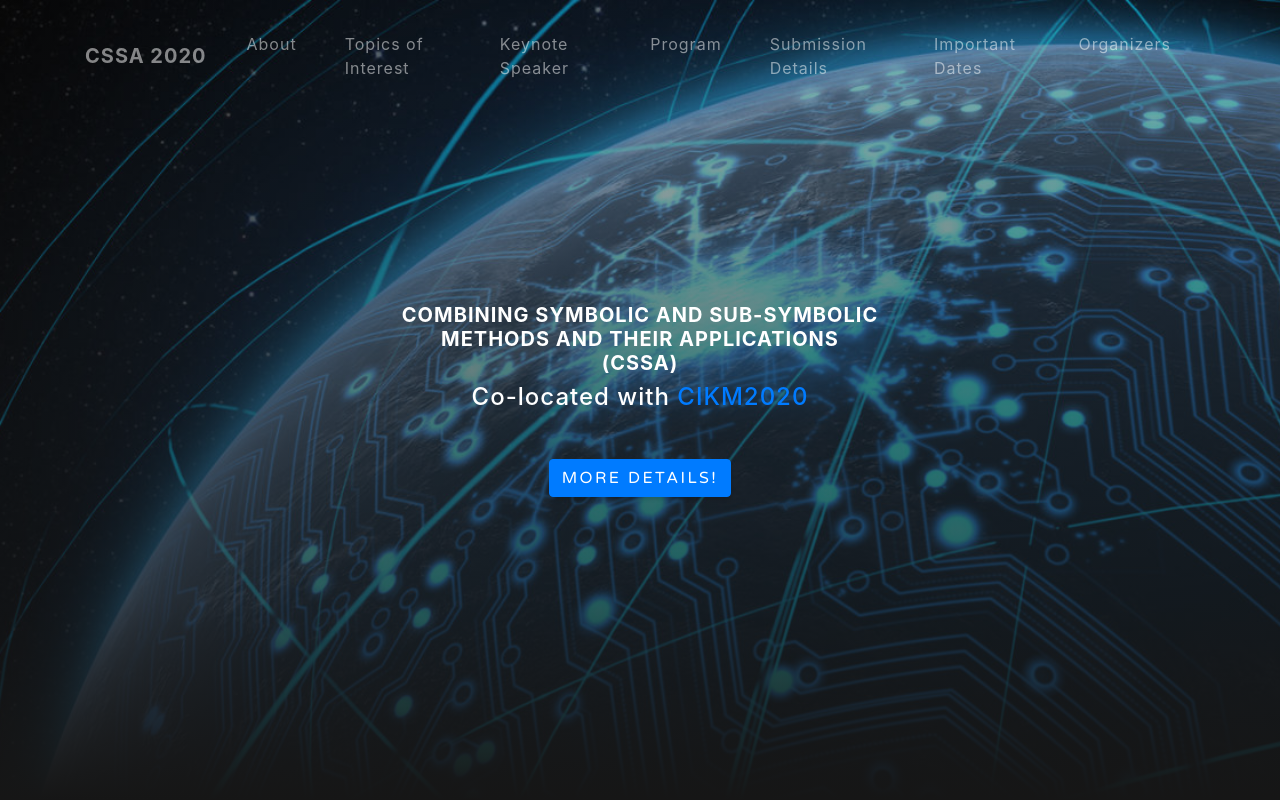
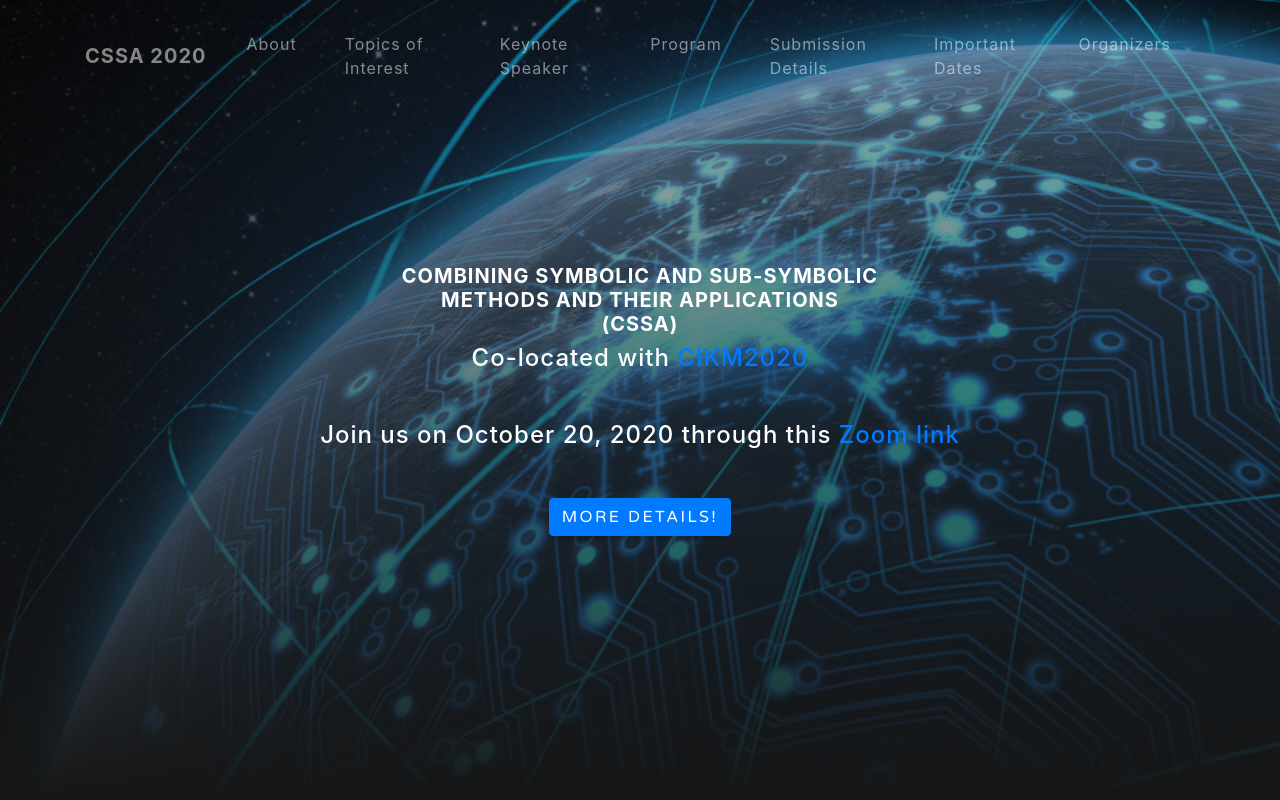
Before and after one commit to alammehwish/cssa_cikm_2020.github.io, a website with bundled scripts: page index.html in a window 1280 px wide. Shown: the top 800 px of the page. Built offline with nearby package versions, Linux system fonts and the light colour scheme.

Commit message:
Update index.html

```diff
--- a/index.html
+++ b/index.html
@@ -68,6 +68,7 @@
       <div class="mx-auto text-center">
         <h2 class="mx-auto my-0 text-uppercase text-white"><b>Combining Symbolic and Sub-symbolic methods and their Applications (CSSA)</b></h2>
         <h4 class="text-white mx-auto mt-2 mb-5">Co-located with <a href="https://cikm2020.org/">CIKM2020</a></h4>
+	<h4 class="text-white mx-auto mt-2 mb-5">Join us on October 20, 2020 through this <a href="https://acm-org.zoom.us/j/96396707376">Zoom link</a></h4>
         <a href="#about" class="btn btn-primary js-scroll-trigger">More details!</a>
       </div>
     </div>
```
